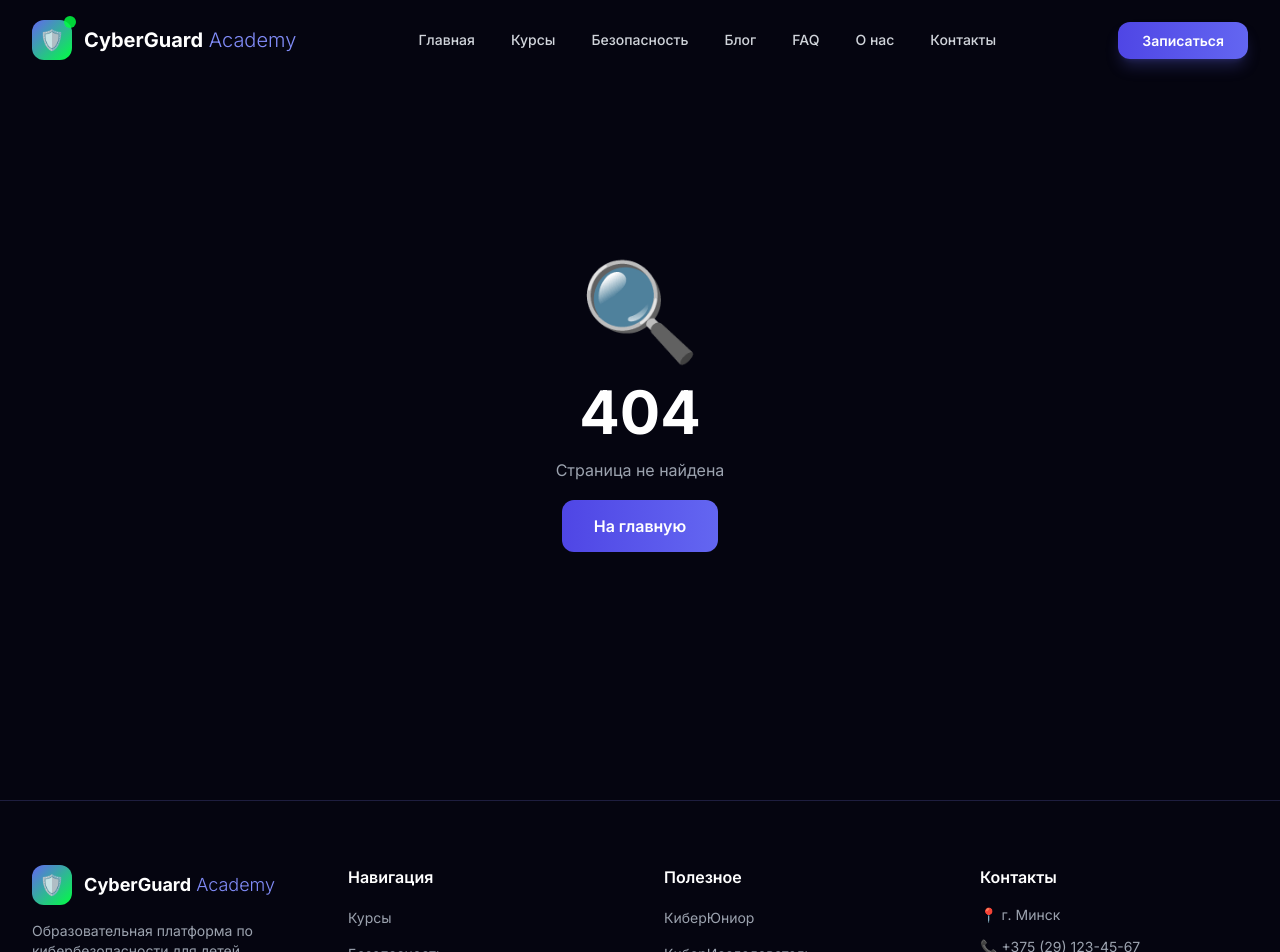
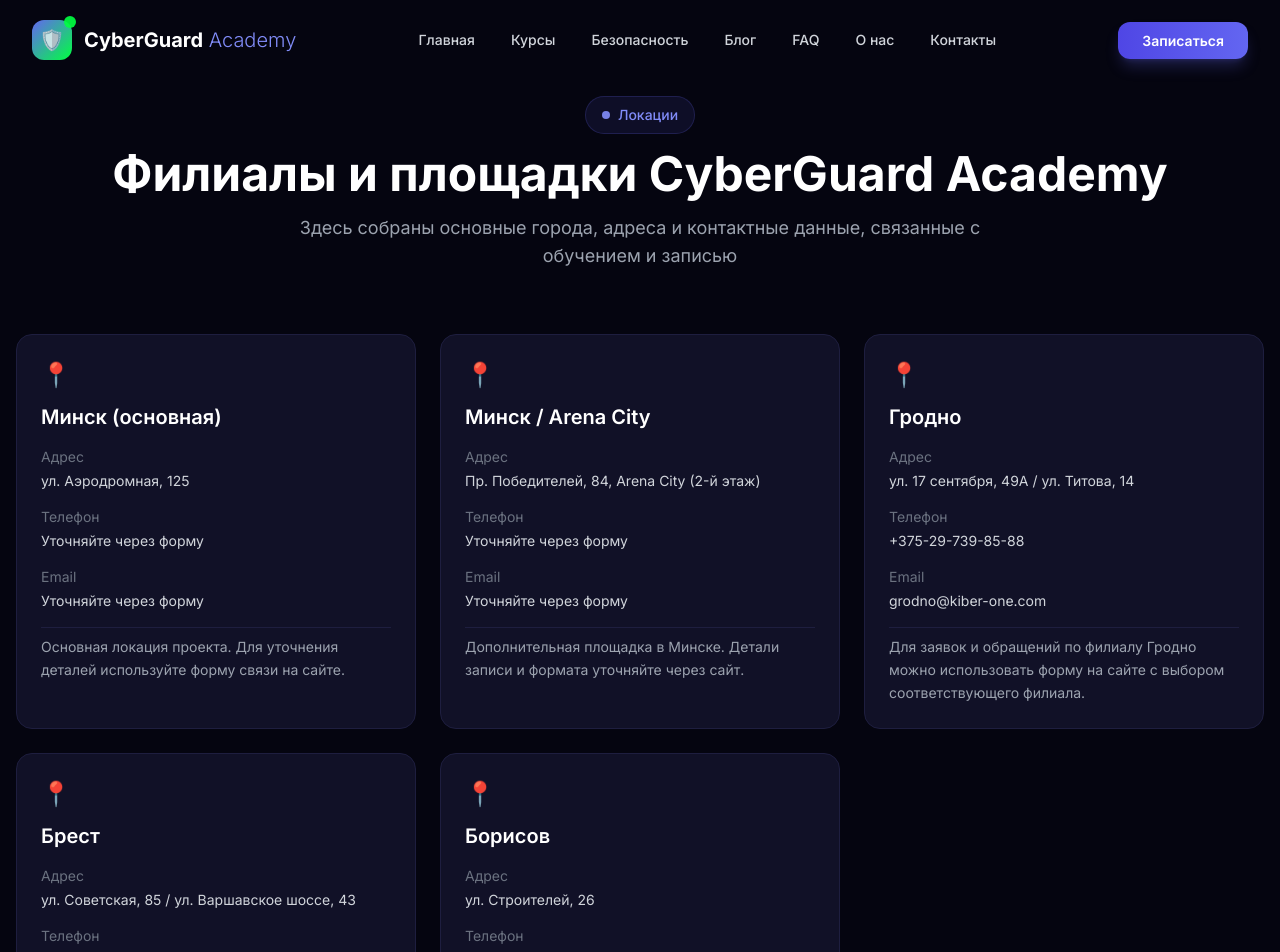
Before and after one commit to mam37bez/cyberguard-academy, a Next.js app: page /locations in a window 1280 px wide. Before the commit this address had no page. Shown: the top 952 px of the page. Built offline with nearby package versions, Linux system fonts and the light colour scheme.

Commit message:
Add locations page

```diff
--- /dev/null
+++ b/src/app/locations/page.tsx
@@ -0,0 +1,96 @@
+import type { Metadata } from 'next';
+import { SectionHeading } from '@/components/ui/SectionHeading';
+import { Card, CardContent } from '@/components/ui/Card';
+
+export const metadata: Metadata = {
+  title: 'Филиалы и локации — CyberGuard Academy',
+  description:
+    'Филиалы и локации CyberGuard Academy: города, адреса, контактные данные и информация о площадках для обучения.',
+  alternates: {
+    canonical: 'https://cyberguard-academy.vercel.app/locations',
+  },
+};
+
+const locations = [
+  {
+    city: 'Минск (основная)',
+    address: 'ул. Аэродромная, 125',
+    phone: 'Уточняйте через форму',
+    email: 'Уточняйте через форму',
+    note: 'Основная локация проекта. Для уточнения деталей используйте форму связи на сайте.',
+  },
+  {
+    city: 'Минск / Arena City',
+    address: 'Пр. Победителей, 84, Arena City (2-й этаж)',
+    phone: 'Уточняйте через форму',
+    email: 'Уточняйте через форму',
+    note: 'Дополнительная площадка в Минске. Детали записи и формата уточняйте через сайт.',
+  },
+  {
+    city: 'Гродно',
+    address: 'ул. 17 сентября, 49А / ул. Титова, 14',
+    phone: '+375-29-739-85-88',
+    email: 'grodno@kiber-one.com',
+    note: 'Для заявок и обращений по филиалу Гродно можно использовать форму на сайте с выбором соответствующего филиала.',
+  },
+  {
+    city: 'Брест',
+    address: 'ул. Советская, 85 / ул. Варшавское шоссе, 43',
+    phone: '+375-29-765-22-50',
+    email: 'brest@kiber-one.com',
+    note: 'Для заявок и обращений по филиалу Брест можно использовать форму на сайте с выбором соответствующего филиала.',
+  },
+  {
+    city: 'Борисов',
+    address: 'ул. Строителей, 26',
+    phone: '+375 29 633-27-79',
+    email: 'Уточняйте через форму',
+    note: 'Если по филиалу Борисов нужны детали, рекомендуем использовать страницу контактов для уточнения информации.',
+  },
+];
+
+export default function LocationsPage() {
+  return (
+    <div className="pt-24 pb-16">
+      <div className="max-w-7xl mx-auto px-4">
+        <SectionHeading
+          badge="Локации"
+          title="Филиалы и площадки CyberGuard Academy"
+          subtitle="Здесь собраны основные города, адреса и контактные данные, связанные с обучением и записью"
+        />
+
+        <div className="grid grid-cols-1 md:grid-cols-2 xl:grid-cols-3 gap-6">
+          {locations.map((location) => (
+            <Card key={location.city + location.address} variant="default">
+              <CardContent>
+                <div className="text-2xl mb-3">📍</div>
+                <h2 className="text-xl font-semibold text-white mb-4">{location.city}</h2>
+
+                <div className="space-y-4 text-sm">
+                  <div>
+                    <div className="text-gray-500 mb-1">Адрес</div>
+                    <div className="text-gray-300">{location.address}</div>
+                  </div>
+
+                  <div>
+                    <div className="text-gray-500 mb-1">Телефон</div>
+                    <div className="text-gray-300">{location.phone}</div>
+                  </div>
+
+                  <div>
+                    <div className="text-gray-500 mb-1">Email</div>
+                    <div className="text-gray-300 break-all">{location.email}</div>
+                  </div>
+
+                  <div className="pt-2 border-t border-cyber-border">
+                    <div className="text-gray-400 text-sm leading-relaxed">{location.note}</div>
+                  </div>
+                </div>
+              </CardContent>
+            </Card>
+          ))}
+        </div>
+      </div>
+    </div>
+  );
+}
```
